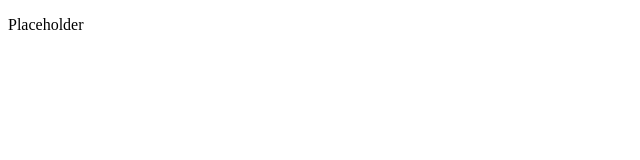
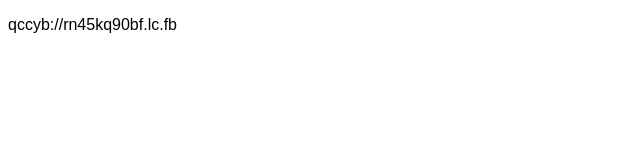
Before and after one commit to Saxceeno/fuzzy.github.io, a plain HTML site: page index.html in a window 1280 px wide. Shown: the whole page, without its empty margins (0-640 px from the left). Drawn offline with Linux system fonts and the light colour scheme.

Commit message:
Update index.html

```diff
--- a/index.html
+++ b/index.html
@@ -4,6 +4,6 @@
     <title>Puzzle 2</title>
   </head>
   <body>
-    <p>Placeholder</p>
+    <p style="font-family: sans-serif; font-size: 24;">qccyb://rn45kq90bf.lc.fb</p>
   </body>
 </html>
```
